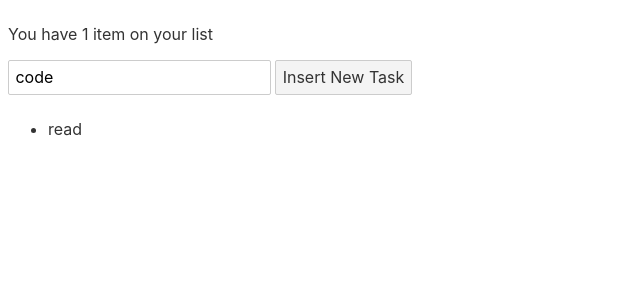
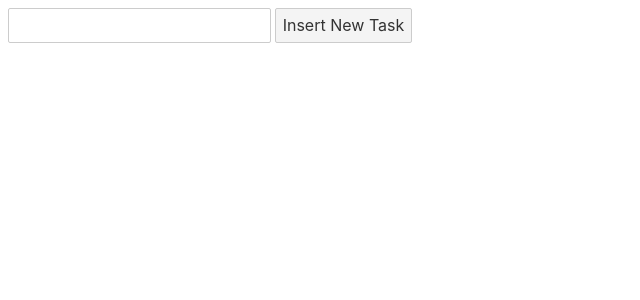
Before and after one commit to Darcy-Linde/schedule-app, a Svelte app: page / in a window 1280 px wide. Shown: the top 300 px of the page, without its empty margins (0-640 px from the left). Built offline with nearby package versions, Linux system fonts and the light colour scheme.

Commit message:
Checklist can now write to firebase db

```diff
--- a/src/Checklist.svelte
+++ b/src/Checklist.svelte
@@ -1,19 +1,25 @@
 <script>
-  let tasks = ["read"];
-  $: count = tasks.length;
-  let newTask = "code";
+  import { db } from "./firebase.js";
+
+  // let tasks = ["read"];
+  // $: count = tasks.length;
+  let newTask = "";
 
   function addTask() {
-    tasks = [...tasks, newTask];
+    db.ref("tasks/" + Date.now()).set({
+      task: newTask,
+      complete: false,
+      created: Date.now(),
+    });
     newTask = "";
   }
 </script>
 
-<p>You have {count} {count === 1 ? 'item' : 'items'} on your list</p>
+<!-- <p>You have {count} {count === 1 ? 'item' : 'items'} on your list</p> -->
 <input bind:value={newTask} />
 <button on:click={() => addTask()}>Insert New Task</button>
-<ul>
+<!-- <ul>
   {#each tasks as task}
     <li>{task}</li>
   {/each}
-</ul>
+</ul> -->
--- a/src/firebase.js
+++ b/src/firebase.js
@@ -1,4 +1,5 @@
 import firebase from "firebase/app";
+import "firebase/database";
 
 const firebaseConfig = {
   apiKey: "AIzaSyB1PpXLUfWxv1OFOXUTbfepP3m6wB-72hc",
@@ -12,3 +13,5 @@ const firebaseConfig = {
 };
 
 firebase.initializeApp(firebaseConfig);
+
+export const db = firebase.database();
```
